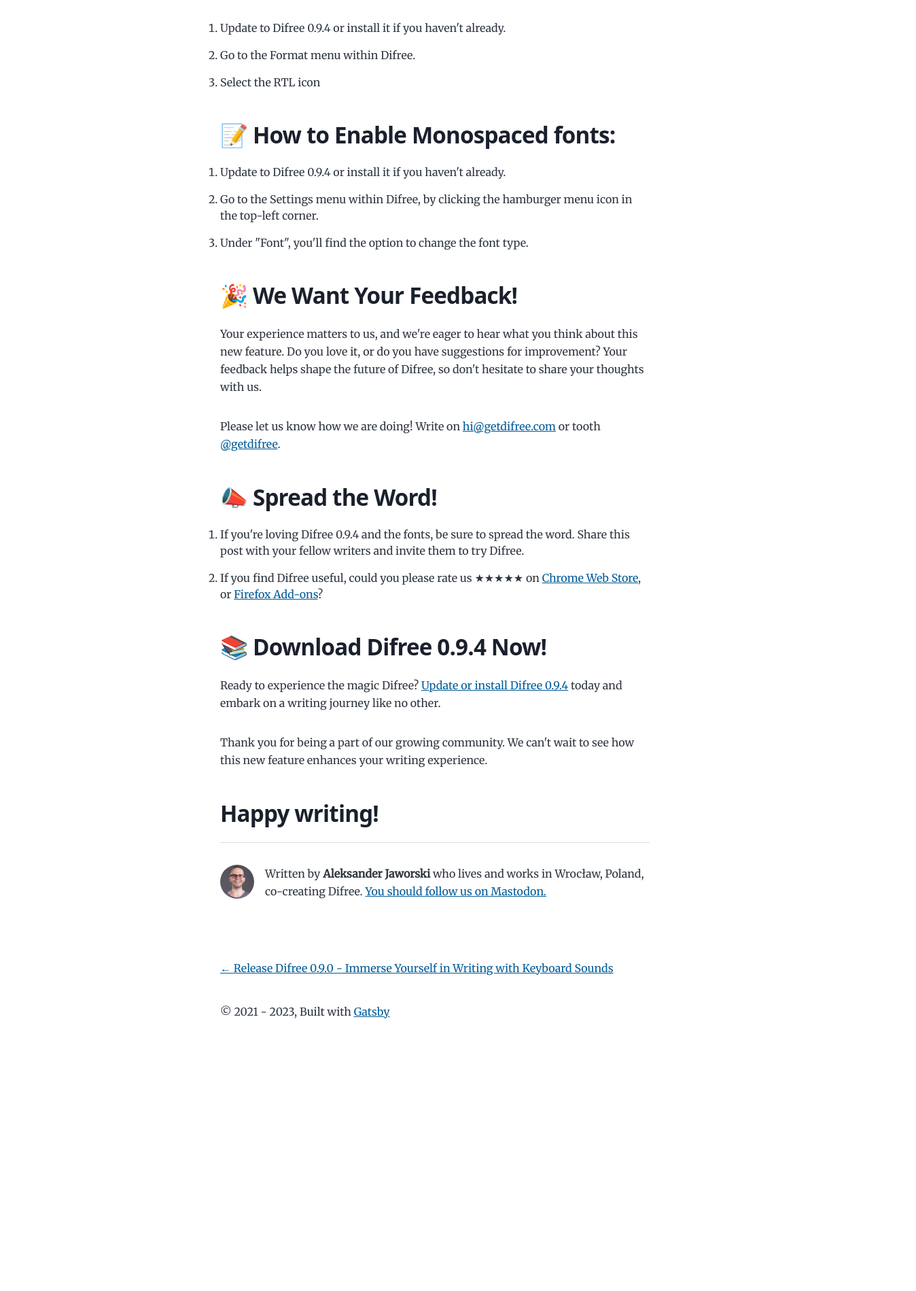
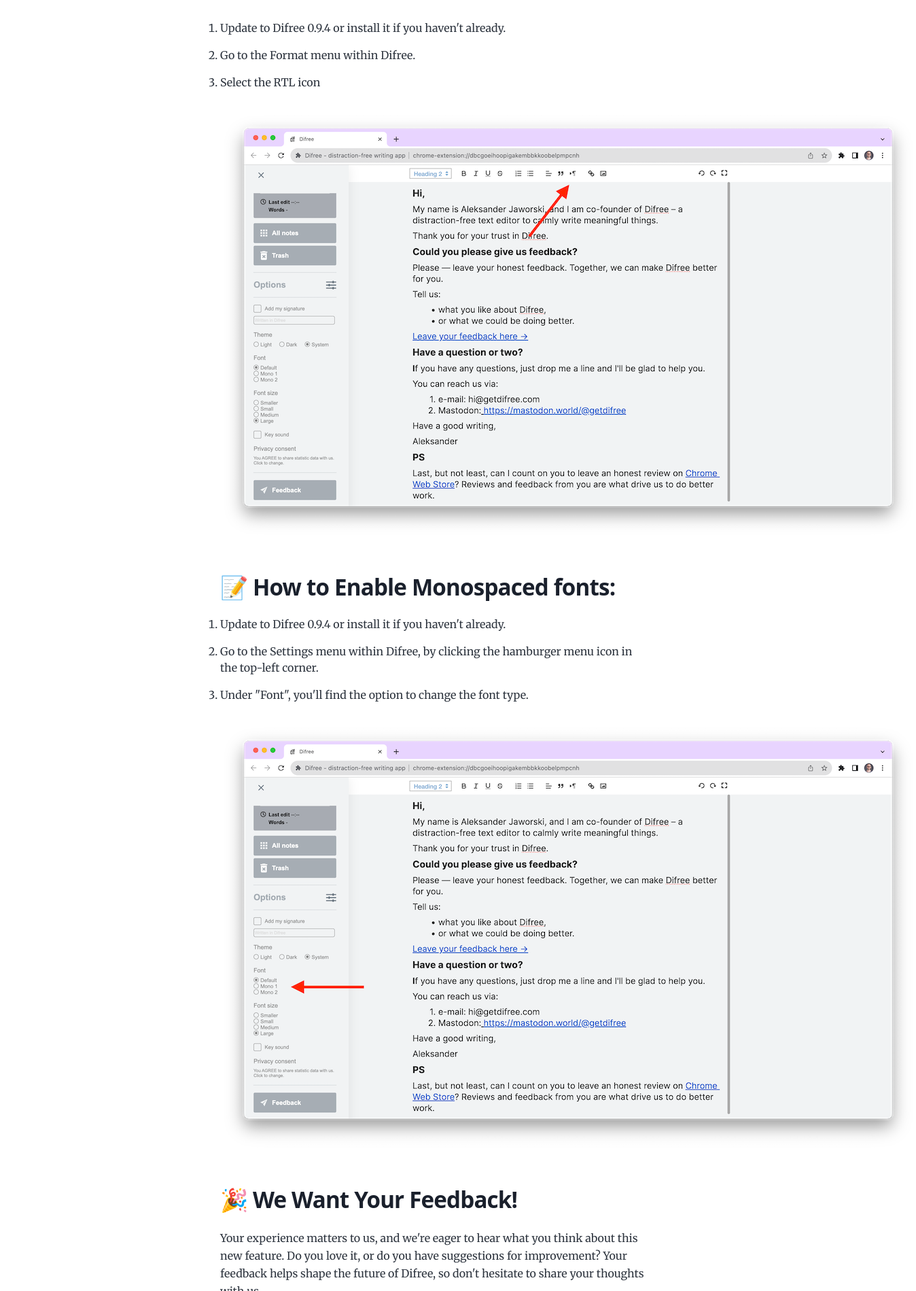
Before and after one commit to jaal/blog.getdifree.com, a Gatsby site: page /2023-09-27/ in a window 1280 px wide. Shown: the part 1765-3664 px from the top of the page at 68% size, 1348 px wide, since content can reach past the window. Before the commit the page ends 3329 px from the top, so only its background shows below. Built offline with nearby package versions, Linux system fonts and the light colour scheme; Gatsby itself is replaced by a stand-in of ours; some packages are replaced by stand-ins of ours.

Commit message:
update 2023-09-27

```diff
--- a/content/blog/2023-09-27/index.md
+++ b/content/blog/2023-09-27/index.md
@@ -47,10 +47,14 @@ Getting started with keyboard sounds in Difree is a breeze:
 2. Go to the Format menu within Difree.
 3. Select the RTL icon
 
+![](./image1.png)
+
 ## 📝 How to Enable Monospaced fonts:
 1. Update to Difree 0.9.4 or install it if you haven't already.
 2. Go to the Settings menu within Difree, by clicking the hamburger menu icon in the top-left corner.
 3. Under "Font", you'll find the option to change the font type.
+
+![](./image2.png)
 
 ## 🎉 We Want Your Feedback!
 
```
Also changed, not shown: content/blog/2023-09-27/image1.png (added), content/blog/2023-09-27/image2.png (added).
